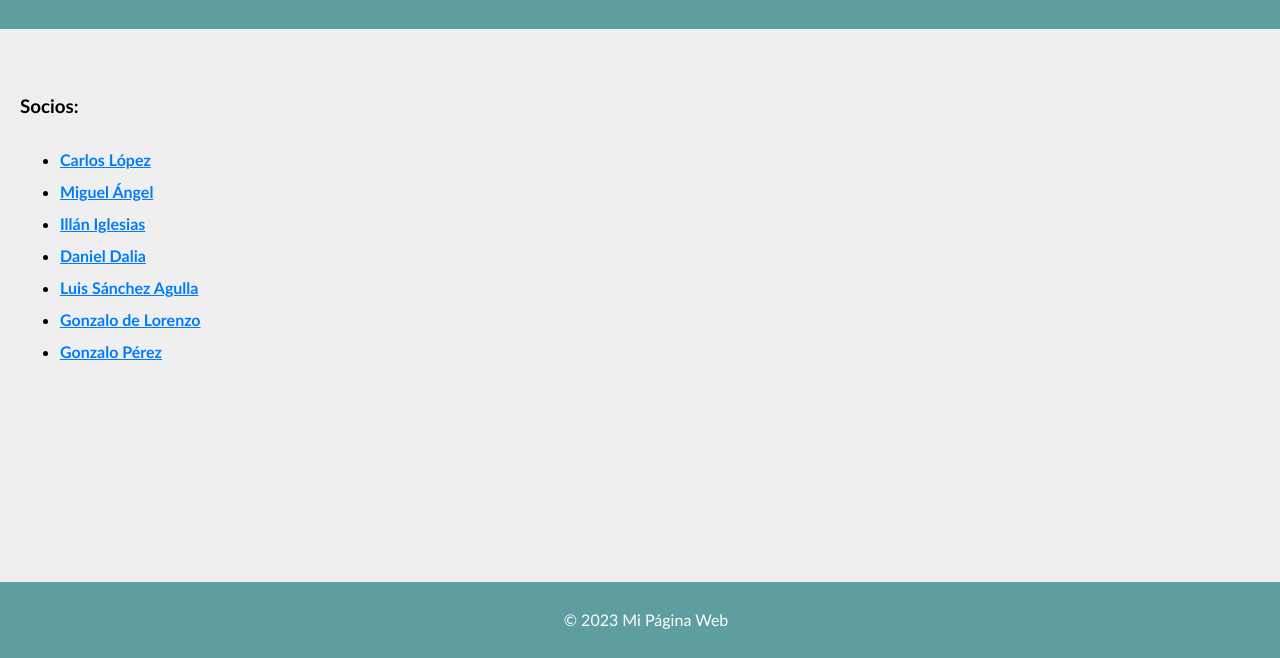
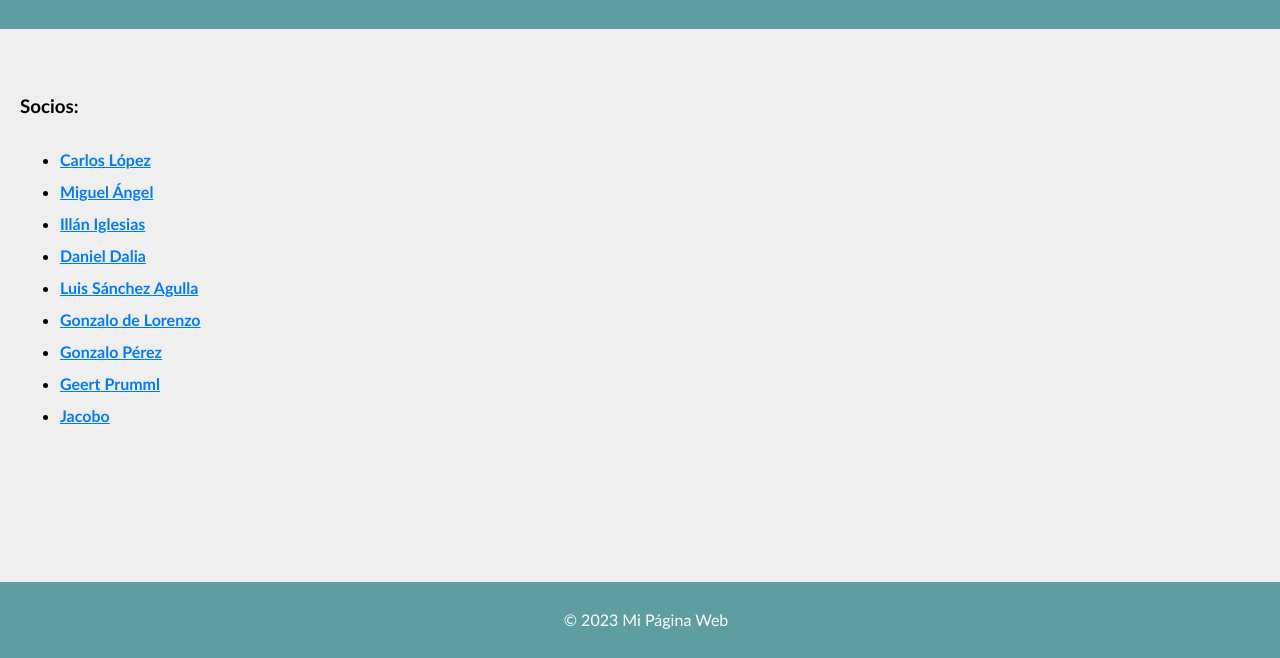
Before and after one commit to JesusDeAndres/Pagina-Web-FII, a plain HTML site: page paginas/red.html in a window 1280 px wide. Shown: the part 142-800 px from the top of the page. Drawn offline with Linux system fonts and the light colour scheme.

Commit message:
Update red.html

```diff
--- a/paginas/red.html
+++ b/paginas/red.html
@@ -29,6 +29,9 @@
                 <li><a href="https://luissanchezagulla.github.io/luisetecraft/" target="_blank">Luis Sánchez Agulla</a></li>
                 <li><a href="https://gondelorenzo.github.io/fundamentals/" target="_blank">Gonzalo de Lorenzo</a></li>
                 <li><a href="https://gnzl00.github.io/proyectowebFII/Index.html" target="_blank">Gonzalo Pérez</a></li>
+                <li><a href="https://geertprumml.github.io/Pagina-Web-Fundamentos/" target="_blank">Geert Prumml</a></li>
+                <li><a href="https://jacoboooop.github.io/mi_pagina_web/" target="_blank">Jacobo</a></li>
+
             </ul>
         </article>
     </section>
```
